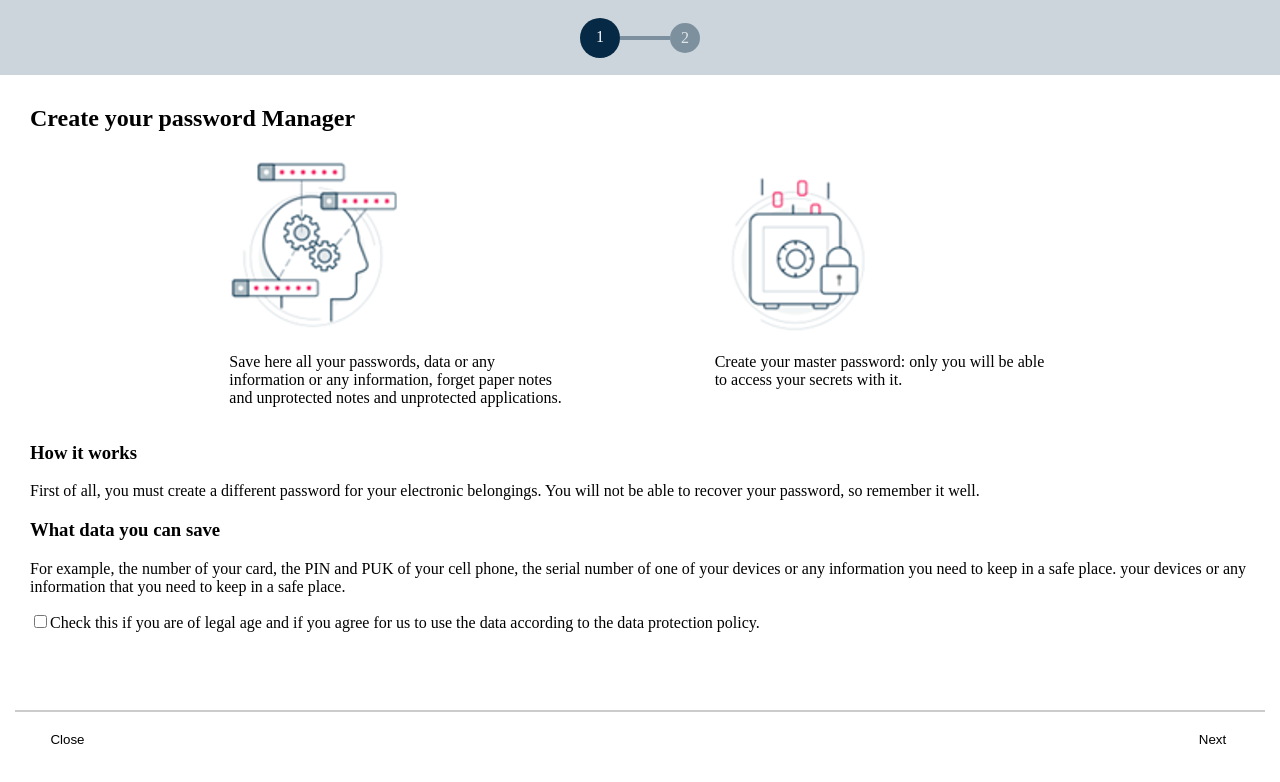
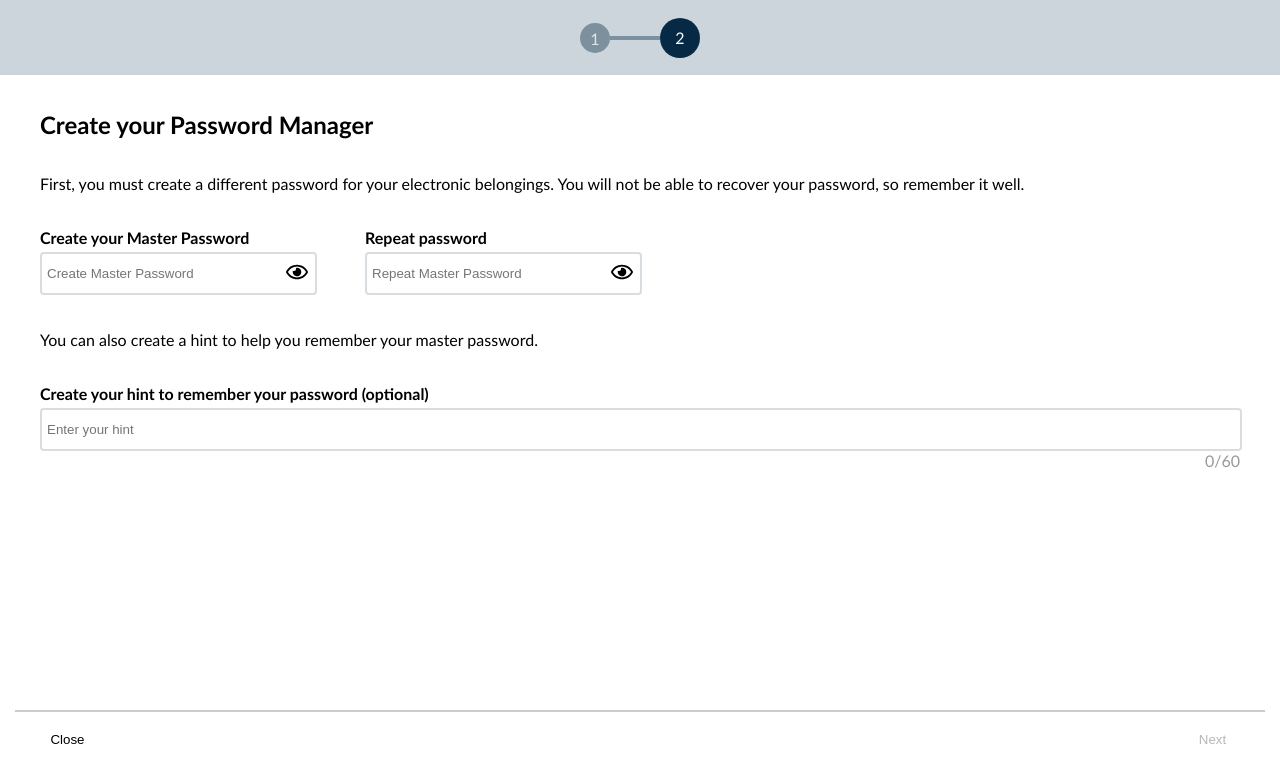
Before and after one commit to aleksandarpeticHot/Wizzard, a React (Create React App) app: page / in a window 1280 px wide. Shown: the top 782 px of the page. Built offline with nearby package versions, Linux system fonts and the light colour scheme.

Commit message:
add context, create input component, create second step page, add styles

```diff
--- /dev/null
+++ b/src/components/Input/index.js
@@ -0,0 +1,33 @@
+import React, { useState } from 'react'
+import { FaRegEye } from 'react-icons/fa';
+
+const Input = (props) => {
+  const { style, label, fluid, ...inputProps } = props
+  const [visibleFieldPassword, setVisibleFieldPassword] = useState(false)
+
+  function getTypeInput() {
+    if (props.type === 'password') {
+      return visibleFieldPassword ? 'text' : props.type
+    }
+    return props.type || 'text'
+  }
+
+  return <div style={{ display: 'grid' }}>
+    <label style={{ marginBottom: 5, fontWeight: 700 }}>{props.label}</label>
+    <div style={{ position: 'relative', width: fluid ? '100%' : 275, ...props.style }}>
+      <input
+        type={getTypeInput()}
+        style={{ width: 'calc(100% - 12px)', height: 35, border: '2px solid #D7DDE0', borderRadius: '4px', padding: '2px 5px' }}
+        {...inputProps}
+      />
+      {props.type === 'password' && <FaRegEye
+        size={22}
+        onMouseDown={() => setVisibleFieldPassword(true)}
+        onMouseUp={() => setVisibleFieldPassword(false)}
+        style={{ position: 'absolute', right: 7, top: 9, cursor: 'pointer' }}
+      />
+      }
+    </div>
+  </div>
+}
+export default Input
--- a/src/components/Wizzard/index.js
+++ b/src/components/Wizzard/index.js
@@ -2,6 +2,7 @@ import React, { Fragment, useState } from 'react'
 import Navbar from '../Navbar'
 import styled from 'styled-components';
 import Divider from '../Divider';
+import { WizardContext } from '../../services/Context/WizardContext';
 
 const Circle = styled.div`
 height: ${props => props.active ? '40px' : '30px'};
@@ -50,9 +51,11 @@ cursor: pointer;
 
 const Wizzard = (props) => {
 
-  const [step, setStep] = useState(0)
+  const [step, setStep] = useState(1)
+  const [data, setData] = useState({})
 
-  return <WizzardWrapper>
+  return <WizardContext.Provider value={{ data, setData }}>
+    <WizzardWrapper>
       <Navbar>
         <div style={{ margin: 'auto', display: 'flex', alignItems: 'center' }}>
           {props.children.map((_, index) => {
@@ -78,5 +81,6 @@ const Wizzard = (props) => {
         </div>
       </div>
     </WizzardWrapper>
+  </WizardContext.Provider>
 }
 export default Wizzard
--- a/src/index.css
+++ b/src/index.css
@@ -1,3 +1,5 @@
 body {
     margin: 0;
+    padding: 0;
+    font-family: Calibri, Helvetica, Arial, sans-serif !important;
 }
--- a/src/pages/HomePage/WizardStepsComponents/StepOne.js
+++ b/src/pages/HomePage/WizardStepsComponents/StepOne.js
@@ -3,7 +3,7 @@ import React from "react"
 const StepOne = (props) => {
 
   return <div>
-    <h2>{'Create your password Manager'}</h2>
+    <h2>{props.header}</h2>
     <div className="content">
       <div style={{ display: 'flex', alignItems: 'baseline', margin: '0px 50px', justifyContent: 'space-evenly' }}>
         <div style={{ width: '30%' }}>
--- a/src/pages/HomePage/WizardStepsComponents/StepTwo.js
+++ b/src/pages/HomePage/WizardStepsComponents/StepTwo.js
@@ -1,9 +1,50 @@
 import React from "react"
+import Input from "../../../components/Input"
+import styled from "styled-components"
+
+const Field = styled.div`
+margin: 35px 10px;
+`
 
 const StepTwo = (props) => {
 
   return <div>
-    Step TWo
+    <Field>
+      <h2>{props.header}</h2>
+    </Field>
+    <Field>
+      <p>{`First, you must create a different password for your electronic belongings.
+    You will not be able to recover your password, so remember it well.`}
+      </p>
+    </Field>
+    <Field>
+      <div style={{ display: 'flex' }}>
+        <Input
+          type={'password'}
+          placeholder={'Create Master Password'}
+          label={'Create your Master Password'}
+          style={{ marginRight: 50 }}
+        />
+        <Input
+          type={'password'}
+          placeholder={'Repeat Master Password'}
+          label={'Repeat password'}
+        />
+      </div>
+    </Field>
+    <Field>
+      <p>{`You can also create a hint to help you remember your master password.`}</p>
+    </Field>
+    <Field>
+      <div>
+        <Input
+          fluid
+          placeholder={'Enter your hint'}
+          label={'Create your hint to remember your password (optional)'}
+        />
+        <span style={{ float: 'right', opacity: '0.4' }}>{'0/60'}</span>
+      </div>
+    </Field>
   </div>
 }
 export default StepTwo
--- a/src/pages/HomePage/index.js
+++ b/src/pages/HomePage/index.js
@@ -6,8 +6,8 @@ import StepTwo from './WizardStepsComponents/StepTwo'
 const HomePage = (props) => {
 
     return <Wizzard>
-        <StepOne />
-        <StepTwo />
+        <StepOne header={'Create your Password Manager'} />
+        <StepTwo header={'Create your Password Manager'} />
     </Wizzard>
 }
 export default HomePage
--- /dev/null
+++ b/src/services/Context/WizardContext.js
@@ -0,0 +1,3 @@
+import { createContext } from 'react'
+
+export const WizardContext = createContext(null)
```
Lines whose indentation alone changed are shown as unchanged.
